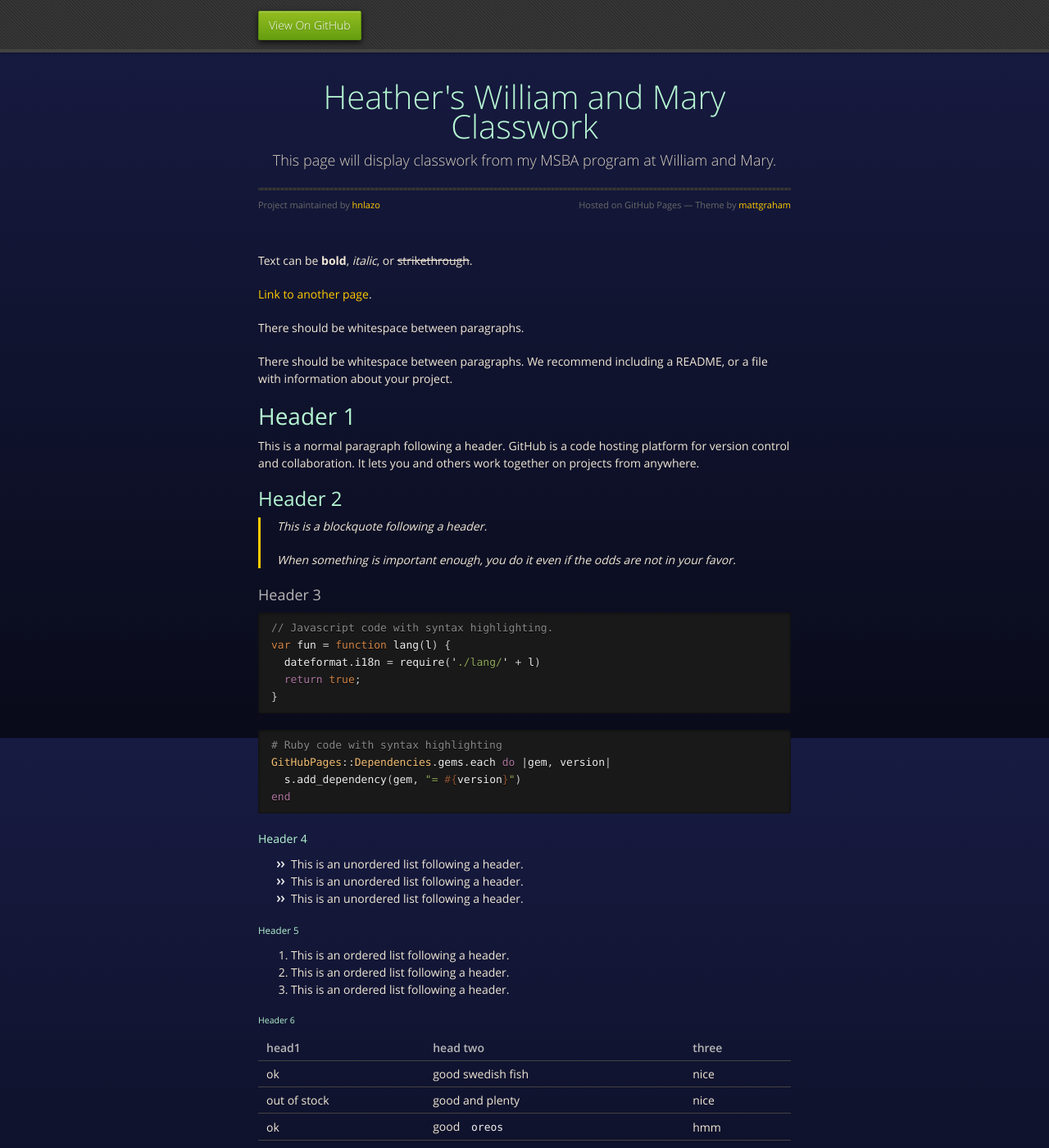
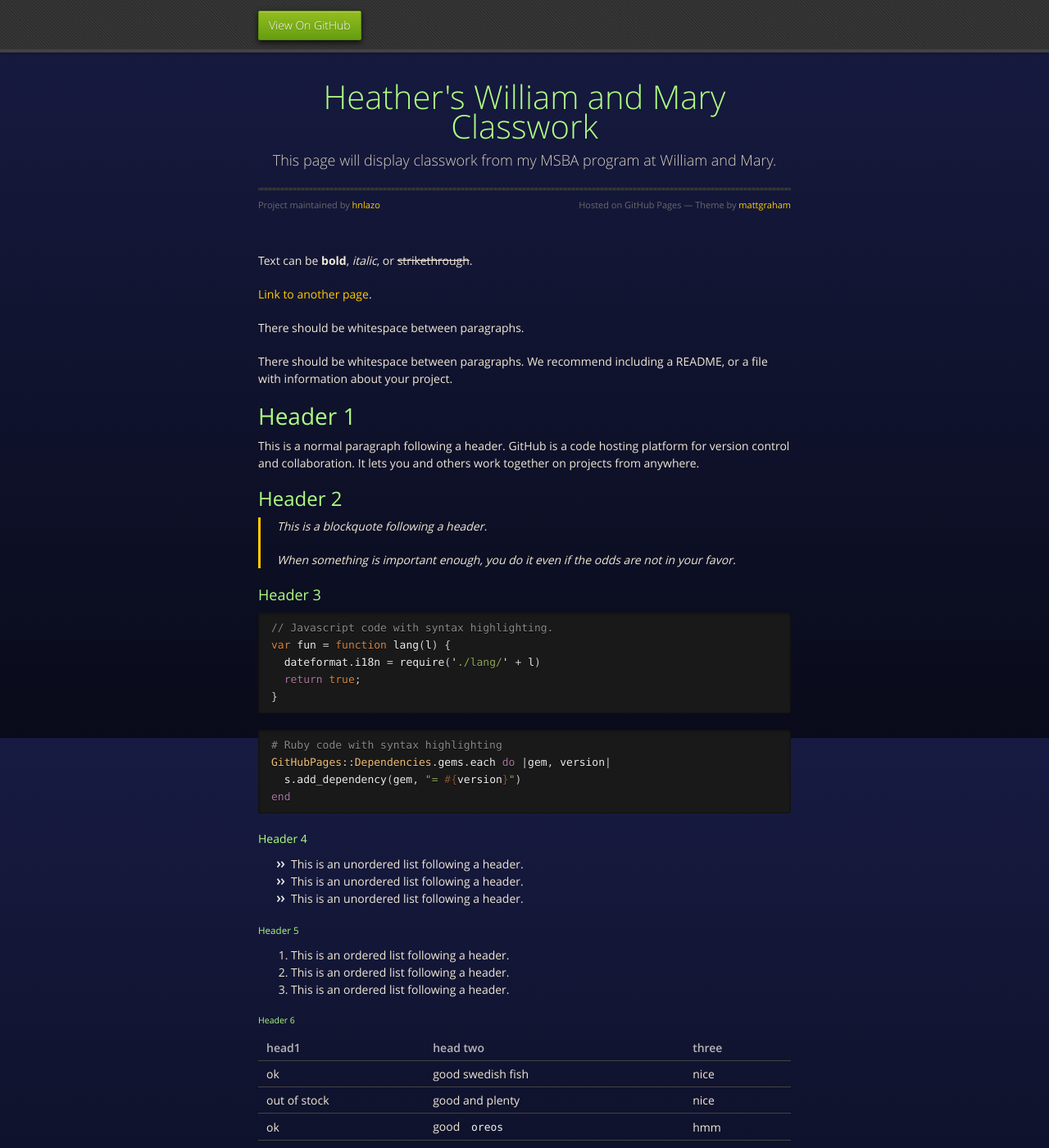
Before and after one commit to hnlazo/hnlazo.github.io, a Jekyll site: the page built from index.md, in a window 1280 px wide and 1400 px high. Shown: the whole window at 82% size. Built offline with Jekyll 4.4.1, drawn with Linux system fonts in a browser that asks for light colours; our own code applies the rules of GitHub Pages for plain Markdown files.

Commit message:
Update jekyll-theme-midnight.scss

```diff
--- a/_sass/jekyll-theme-midnight.scss
+++ b/_sass/jekyll-theme-midnight.scss
@@ -14,7 +14,7 @@ body {
 }
 
 h1, h2, h3, h4, h5, h6 {
-  color:#b5f5d2;
+  color:#aefc83;
   margin:0 0 10px;
   font-family: 'OpenSansRegular', "Helvetica Neue", Helvetica, Arial, sans-serif;
   font-weight: normal;
@@ -38,7 +38,7 @@ h2 {
 }
 
 h4, h5, h6 {
-  color:#b5f5d2;
+  color:#aefc83;
 }
 
 h3 {
@@ -46,7 +46,7 @@ h3 {
   line-height: 24px;
   font-family: 'OpenSansRegular', "Helvetica Neue", Helvetica, Arial, sans-serif !important;
   font-weight: normal;
-  color: #b6b6b6;
+  color: #aefc83;
 }
 
 a {
```
